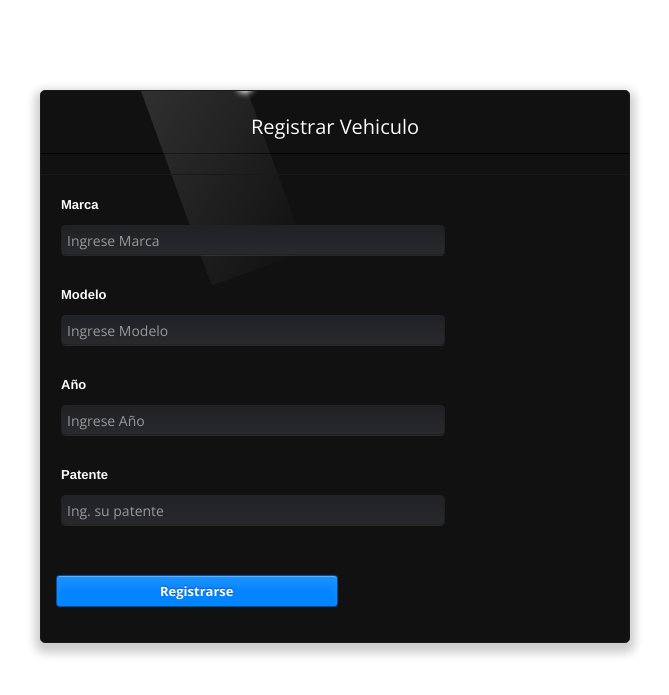
After one commit to UNaF-TICs-Programacion4-2017/AutoSpace, a PHP site: page /vehiculos.php in a window 1280 px wide. The commit adds this page. Shown: the top 695 px of the page, without its empty margins (305-974 px from the left). Run offline with PHP 8.4, Linux system fonts and the light colour scheme.

Commit message:
insert de vehiculos

```diff
--- a/index.php
+++ b/index.php
@@ -220,7 +220,7 @@ require('php/reservas-funciones.php'); ?>
 				<li><a href="php/reservas.php" target="muestrario">
 				<h5>Reservas</h5>
 				</a></li>
-				<li><a href="#" >
+				<li><a href="php/vehiculos.php" target="muestrario">
 				<h5>Registro de vehículos</h5>
 				</a></li>
 				<li><a href="#">
--- a/php/funciones.php
+++ b/php/funciones.php
@@ -16,7 +16,7 @@ function consulta($consulta) {
 }
 
 //funcion para insertar datos a partir de una consulta
-function guardarDatos($querty){
+function guardarDatos($consulta){
 	try {
 		conectarBD();
 
@@ -29,6 +29,23 @@ function guardarDatos($querty){
 	desconectarBD();
 
 }
+
+//funcion para insertar vehiculos
+function insertar_vehiculo(){
+	if (isset($_POST['marca'])){
+		$datos['marca'] = $_POST['marca'];
+		$datos['modelo'] = $_POST['modelo'];
+		$datos['anio'] = $_POST['anio'];
+		$datos['patente'] = $_POST['patente'];
+
+$consulta="INSERT INTO vehiculos(modelo, marca, anio, patente) VALUES ('".$datos['marca']."','".$datos['modelo']."',".$datos['anio'].",'".$datos['patente']."');";
+		guardarDatos($consulta);
+	}else{
+echo "ingrese los datos";
+	}
+}
+
+
 
 /* Para insertar:
 "INSERT INTO tabla(campoA, campoB) VALUES(".$numero.", '".$texto."');";
--- /dev/null
+++ b/vehiculos.php
@@ -0,0 +1,56 @@
+<!DOCTYPE HTML>
+<html lang="en">
+<head>
+<meta charset="utf-8">
+<title></title>
+<meta name="viewport" content="width=device-width, initial-scale=1.0">
+<meta name="description" content="">
+<meta name="author" content="">
+<!-- css -->
+<link href="css/bootstrap-responsive.css" rel="stylesheet">
+<link href="css/style.css" rel="stylesheet">
+<!-- skin color -->
+<link href="color/default.css" rel="stylesheet">
+<link href="css/registro-estilo.css" rel="stylesheet">
+<link rel="shortcut icon" href="img/favicon.ico">
+</head>
+<body>
+	<?php
+include('php/funciones.php');
+?>
+
+
+<!-- spacer section -->
+
+	<form method="post" action="">
+	  <h1>Registrar Vehiculo</h1>
+	  <div class="inset">
+	  <p>
+	    <label for="marca">Marca</label>
+	    <input type="text" name="marca" id="marca" placeholder="Ingrese Marca ">
+	  </p>
+	  <p>
+	    <label for="modelo">Modelo</label>
+	    <input type="text" name="modelo" id="modelo" placeholder="Ingrese Modelo">
+	  </p>
+	  <p>
+	    <label for="anio">Año</label>
+	    <input type="text" name="anio" id="anio" placeholder="Ingrese Año">
+	  </p>
+	  <p>
+	    <label for="patente">Patente</label>
+	    <input type="text" name="patente" id="patente" placeholder="Ing. su patente">
+	  </p>
+
+	  </div>
+	  <p class="p-container">
+	    <input type="submit" name="registro" id="registro" value="Registrarse">
+	  </p>
+	</form>
+		<?php insertar_vehiculo(); ?>
+
+
+
+
+</body>
+</html>
```
